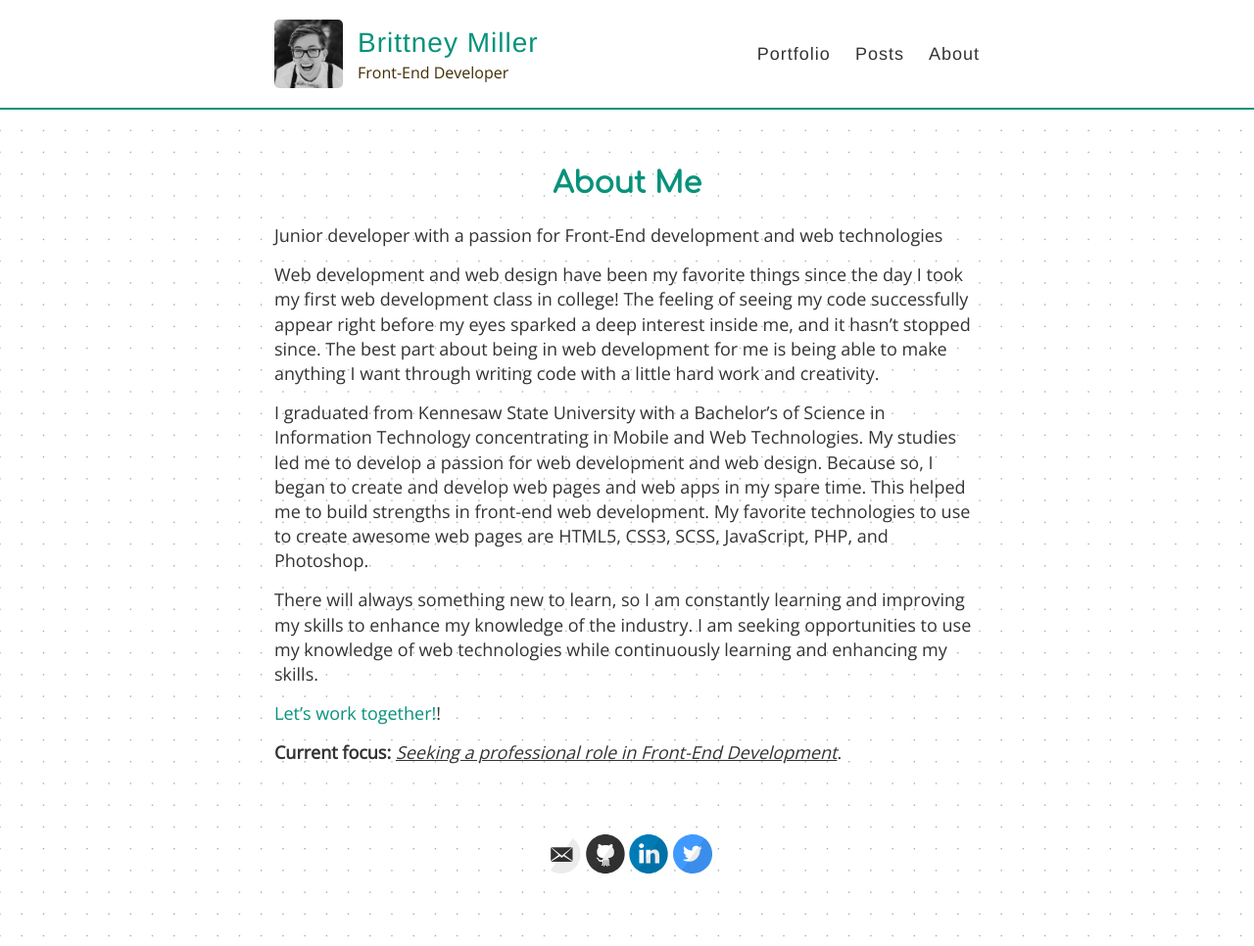
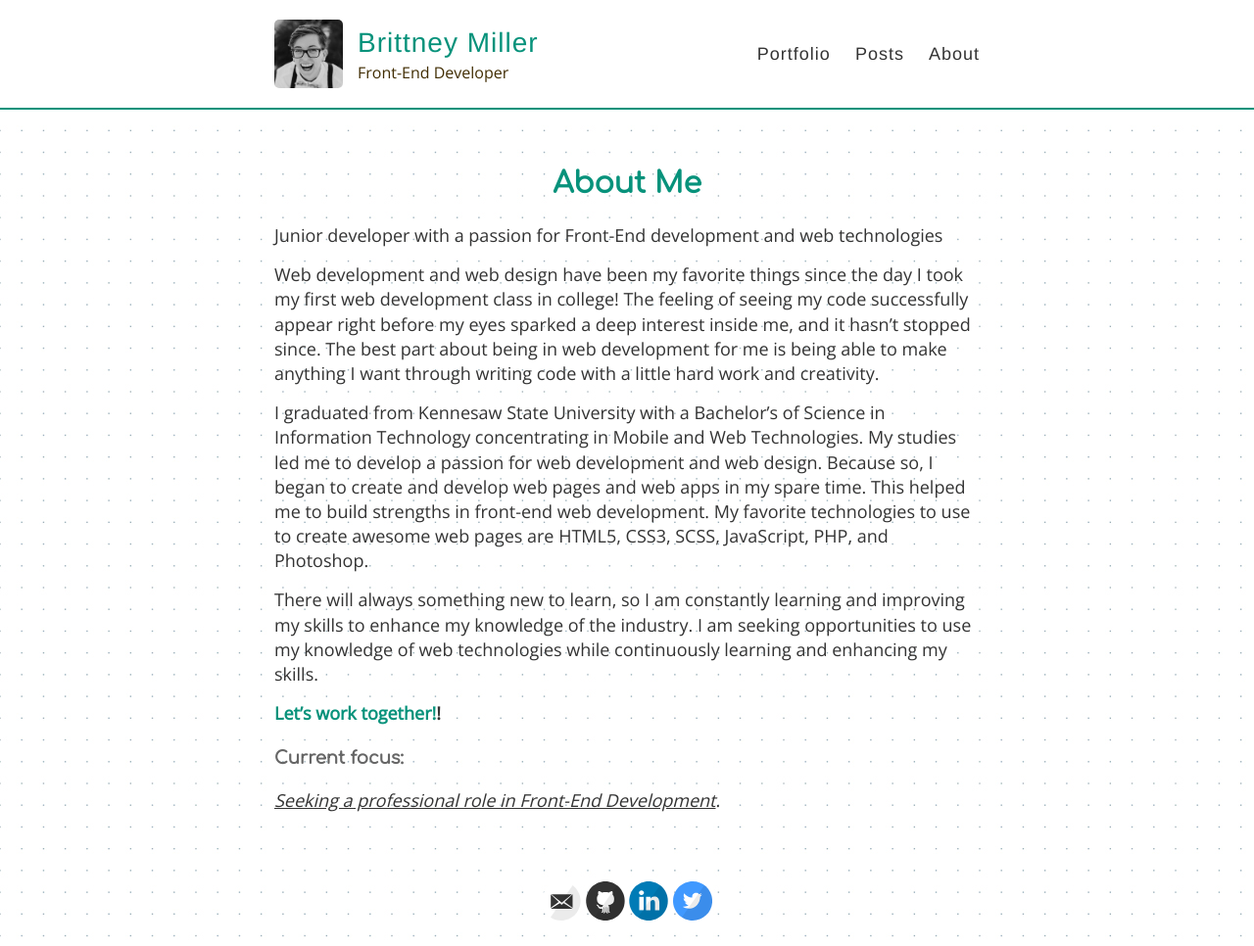
Before and after one commit to brittney092289/brittney092289.github.io, a Jekyll site: the page built from about.md, in a window 1280 px wide. Shown: the whole page at 98% size. Built offline with Jekyll 4.4.1, drawn with Linux system fonts in a browser that asks for light colours.

```diff
--- a/about.md
+++ b/about.md
@@ -6,7 +6,7 @@ permalink: /about/
 
 <h1>About Me</h1>
 
-<blockquote>Junior developer with a passion for Front-End development and web technologies</blockquote>
+<blockquote><p>Junior developer with a passion for Front-End development and web technologies</p></blockquote>
 
 Web development and web design have been my favorite things since the day I took my first web development class in college! The feeling of seeing my code successfully appear right before my eyes sparked a deep interest inside me, and it hasn’t stopped since. The best part about being in web development for me is being able to make anything I want through writing code with a little hard work and creativity.
 
@@ -14,6 +14,6 @@ I graduated from Kennesaw State University with a Bachelor’s of Science in Inf
 
 There will always something new to learn, so I am constantly learning and improving my skills to enhance my knowledge of the industry. I am seeking opportunities to use my knowledge of web technologies while continuously learning and enhancing my skills.
 
-[Let's work together!](https://www.brittneymiller.com/#contact)!
+<strong>[Let's work together!](https://www.brittneymiller.com/#contact)!</strong>
 
-<blockquote><strong>Current focus:</strong> <u><em>Seeking a professional role in Front-End Development</em></u>.</blockquote>
+<h4>Current focus:</h4> <u><em>Seeking a professional role in Front-End Development</em></u>.
```
